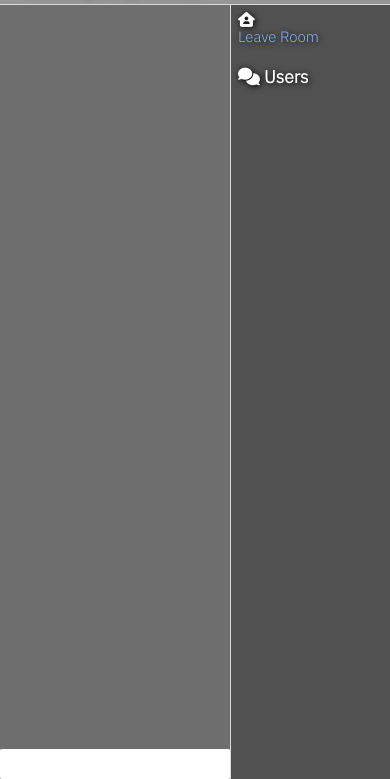
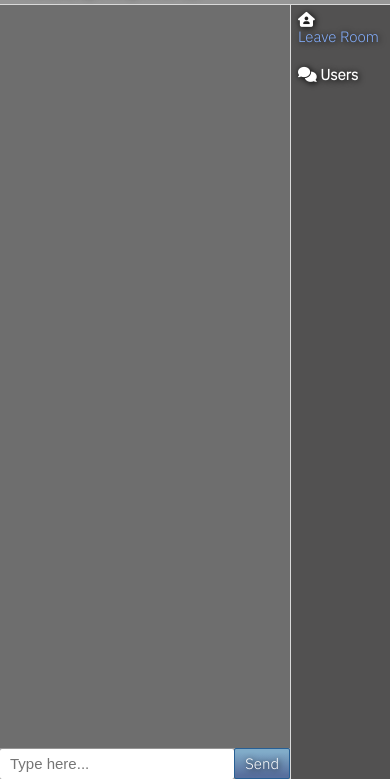
Before and after one commit to royalsaltmerchant/feather-chat, a website built with webpack: page dist/chat.html in a window 390 px wide. Shown: the part 65-844 px from the top of the page. Built offline with nearby package versions, Linux system fonts and the light colour scheme.

Commit message:
starting to improve mobile view

```diff
--- a/dist/chat.html
+++ b/dist/chat.html
@@ -25,18 +25,19 @@
             type="text"
             required
             autocomplete="off"
+            placeholder="Type here..."
           />
-          <!-- <button class="btn"><i class="fas fa-paper-plane"></i> Send</button> -->
+          <button class="btn">Send</button>
         </form>
       </div>
       <div class="sidebar">
         <div class="sidebar-room-container">
           <i class="fas fa-house-user"></i>
-          <h3 style="margin-left: 5px;" id="room-name"></h3>
+          <h4 style="margin-left: 5px;" id="room-name"></h4>
         </div>
         <a href="index.html">Leave Room</a>
         <br>
-        <h3><i class="fas fa-comments"></i> Users</h3>
+        <h4><i class="fas fa-comments"></i> Users</h4>
         <ul id="users"></ul>
       </div>
     </div>
--- a/dist/css/main.css
+++ b/dist/css/main.css
@@ -117,7 +117,6 @@ button {
 	padding: 5px 10px;
 	font: inherit;
 	text-shadow: inherit;
-	font-size: larger;
 	cursor: pointer;
 }
 
@@ -139,6 +138,7 @@ button:hover {
 	display: flex;
 	flex-direction: row;
 	justify-content: space-between;
+	flex-wrap: wrap;
 	overflow: hidden;
 }
 
@@ -163,9 +163,10 @@ button:hover {
 	background-color: var(--dark3-color);
 	padding: var(--main-padding);
 	border-left: 1px solid var(--light-color);
-	width: 160px;
+	width: 100px;
 	display: flex;
 	flex-direction: column;
+	word-wrap: break-word;
 }
 
 .sidebar-room-container {
@@ -174,12 +175,15 @@ button:hover {
 	align-items: center;
 }
 
-/* .chat-form {
-} */
+.chat-form {
+	display: flex;
+	align-items: center;
+}
 
 .chat-form input{
-	width: 100%;
-	padding: 14px;
+	flex: 1;
+	/* width: 100%; */
+	padding: 5px 10px;
 }
 
 /* messages */
```
